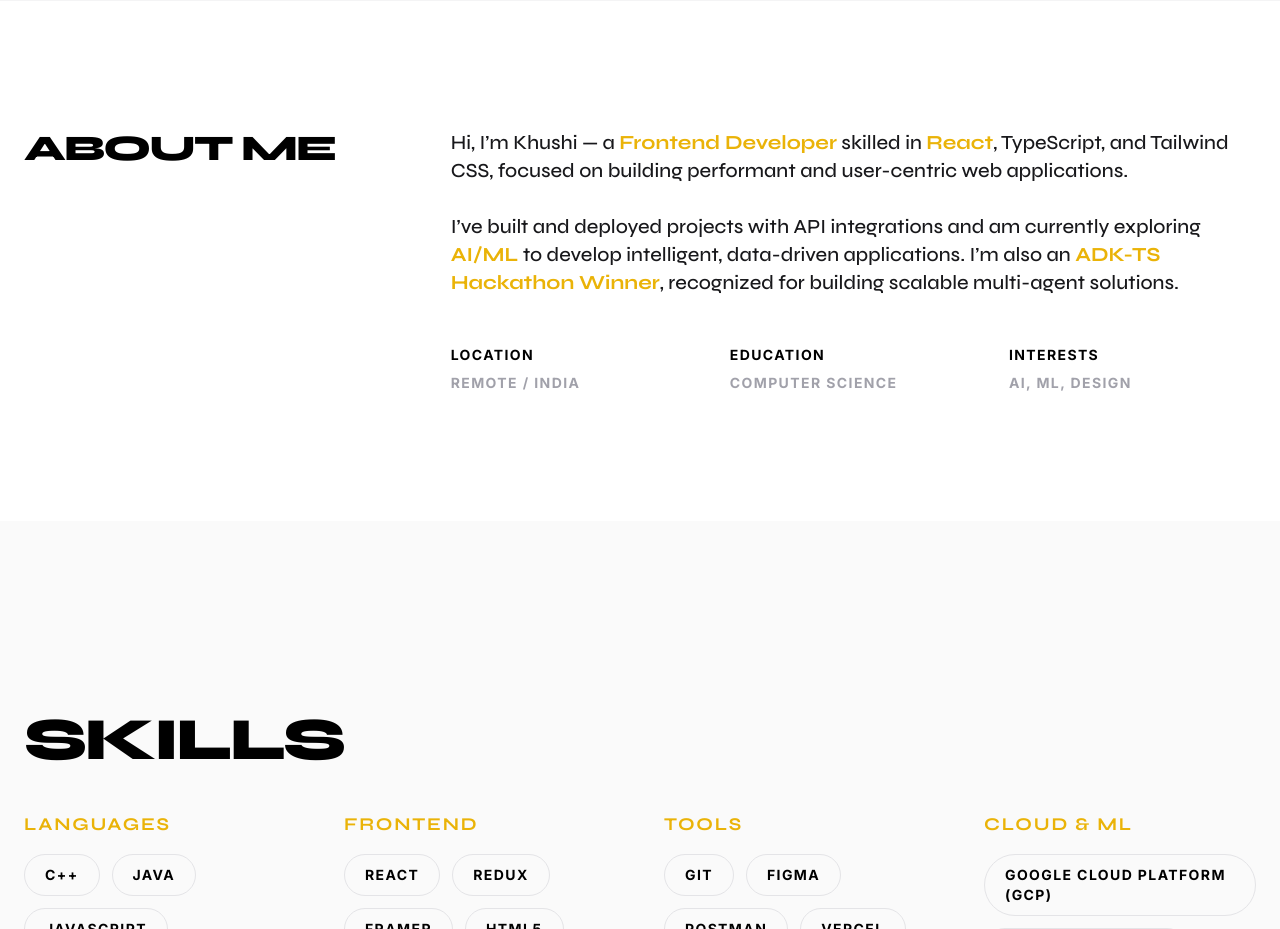
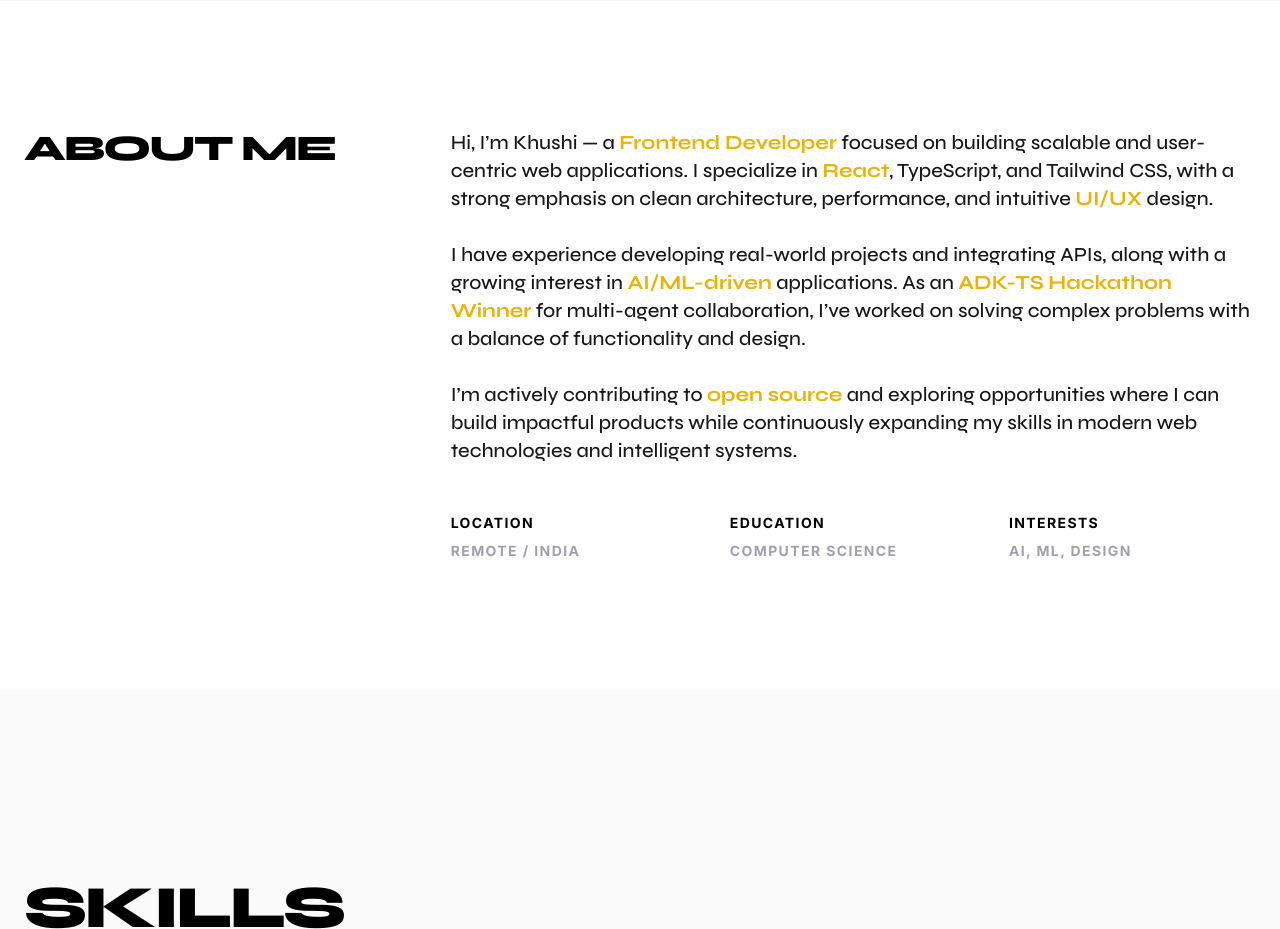
Before and after one commit to Khushi256/khushi-portfolio, a React (Vite) app: page / in a window 1280 px wide. Shown: the part 800-1729 px from the top of the page. Built offline with nearby package versions, Linux system fonts and the light colour scheme.

Commit message:
feat: add About section component with professional summary and details

```diff
--- a/src/components/About.jsx
+++ b/src/components/About.jsx
@@ -8,9 +8,11 @@ function About() {
 
                 <div className="lg:col-span-8">
                     <p className="text-lg md:text-xl font-display font-medium leading-relaxed text-zinc-900 dark:text-zinc-100">
-                        Hi, I’m Khushi — a <span className="text-yellow-500 font-syne font-bold" style={{ fontFamily: '"Syne", sans-serif' }}>Frontend Developer</span> skilled in <span className="text-yellow-500 font-syne font-bold" style={{ fontFamily: '"Syne", sans-serif' }}>React</span>, TypeScript, and Tailwind CSS, focused on building performant and user-centric web applications.
+                        Hi, I’m Khushi — a <span className="text-yellow-500 font-syne font-bold" style={{ fontFamily: '"Syne", sans-serif' }}>Frontend Developer</span> focused on building scalable and user-centric web applications. I specialize in <span className="text-yellow-500 font-syne font-bold" style={{ fontFamily: '"Syne", sans-serif' }}>React</span>, TypeScript, and Tailwind CSS, with a strong emphasis on clean architecture, performance, and intuitive <span className="text-yellow-500 font-syne font-bold" style={{ fontFamily: '"Syne", sans-serif' }}>UI/UX</span> design.
                         <br /><br />
-                        I’ve built and deployed projects with API integrations and am currently exploring <span className="text-yellow-500 font-syne font-bold" style={{ fontFamily: '"Syne", sans-serif' }}>AI/ML</span> to develop intelligent, data-driven applications. I’m also an <span className="text-yellow-500 font-syne font-bold" style={{ fontFamily: '"Syne", sans-serif' }}>ADK-TS Hackathon Winner</span>, recognized for building scalable multi-agent solutions.
+                        I have experience developing real-world projects and integrating APIs, along with a growing interest in <span className="text-yellow-500 font-syne font-bold" style={{ fontFamily: '"Syne", sans-serif' }}>AI/ML-driven</span> applications. As an <span className="text-yellow-500 font-syne font-bold" style={{ fontFamily: '"Syne", sans-serif' }}>ADK-TS Hackathon Winner</span> for multi-agent collaboration, I’ve worked on solving complex problems with a balance of functionality and design.
+                        <br /><br />
+                        I’m actively contributing to <span className="text-yellow-500 font-syne font-bold" style={{ fontFamily: '"Syne", sans-serif' }}>open source</span> and exploring opportunities where I can build impactful products while continuously expanding my skills in modern web technologies and intelligent systems.
                     </p>
 
                     <div className="mt-12 grid grid-cols-2 md:grid-cols-3 gap-8 text-sm uppercase tracking-widest font-bold text-zinc-400">
```
